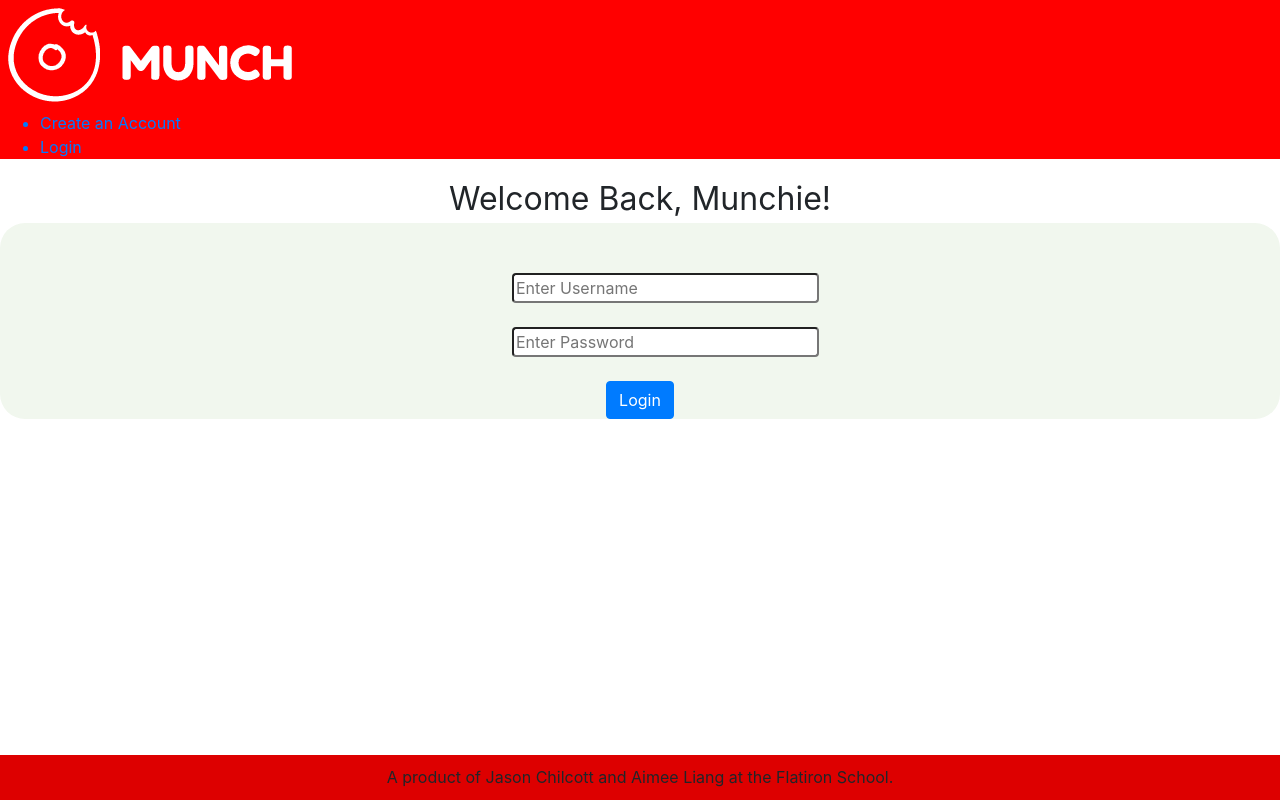
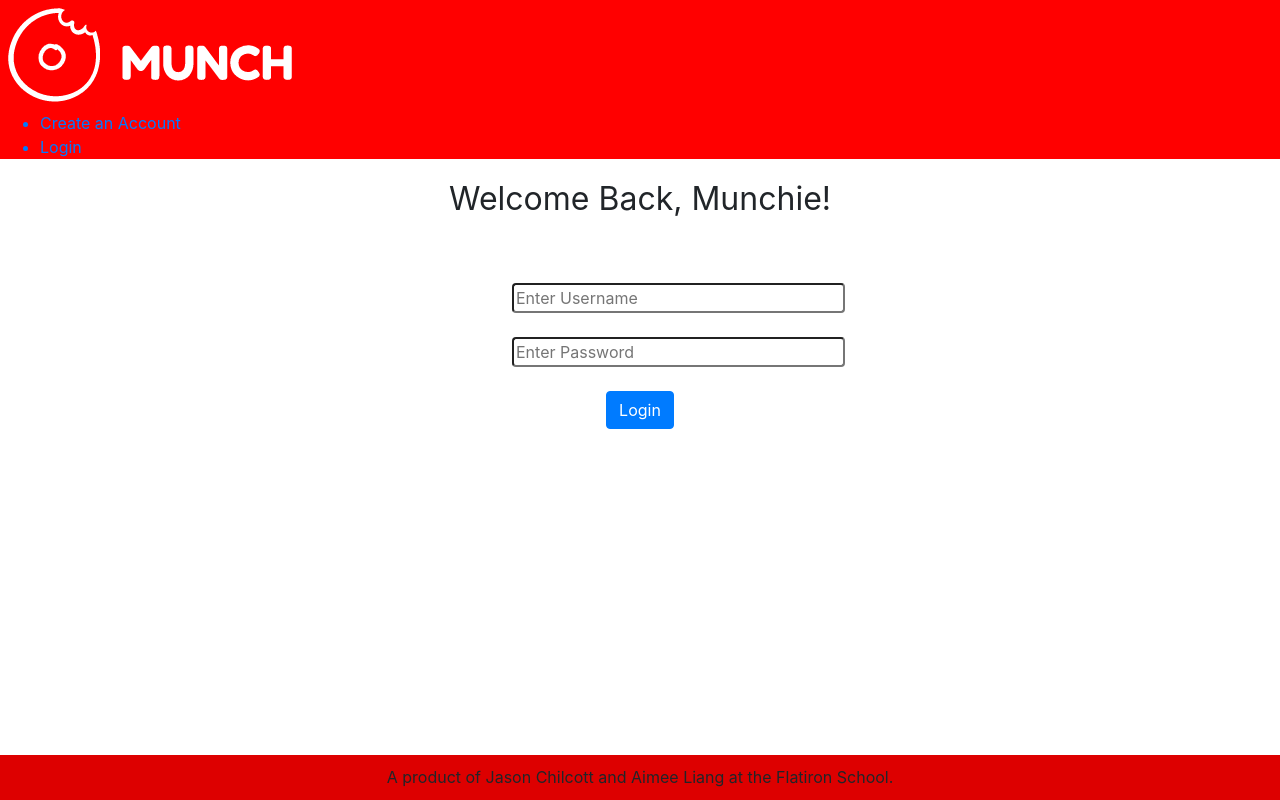
Before and after one commit to aimee-liang/munch-frontend, a React (Create React App) app in the folder munch-frontend/: page /login in a window 1280 px wide. Built offline with nearby package versions, Linux system fonts and the light colour scheme.

Commit message:
Removed background to login, form centered

```diff
--- a/munch-frontend/src/App.css
+++ b/munch-frontend/src/App.css
@@ -61,12 +61,14 @@
 }
 
 .login{
+  padding-top: 10px;
   display: flex;
   text-align: center;
+  height: 280px;
+  width: 400px;
+  margin: auto;
   border-radius: 25px;
-  background-color: #F1F7EE;
   border-color: black;
-
 }
 
 .login-form {
@@ -78,13 +80,17 @@
 }
 
 input[type="text"], select{
-  width: 120%;
+  width: 130%;
   border-radius: 4px;
   box-sizing: border-box;
 }
 
 input[type="password"], select{
-  width: 120%;
+  width: 130%;
   border-radius: 4px;
   box-sizing: border-box;
 }
+
+.login-button {
+  text-align: center;
+}
--- a/munch-frontend/src/Components/Login.js
+++ b/munch-frontend/src/Components/Login.js
@@ -39,7 +39,7 @@ class Login extends React.Component{
                 </br>
                 <br>
                 </br>
-                <Button variant="primary" input type="submit" input="true" value="Log In"> Login </Button>
+                <Button variant="primary" className="login-button" input type="submit" input="true" value="Log In"> Login </Button>
 
             </Form>
 
```
